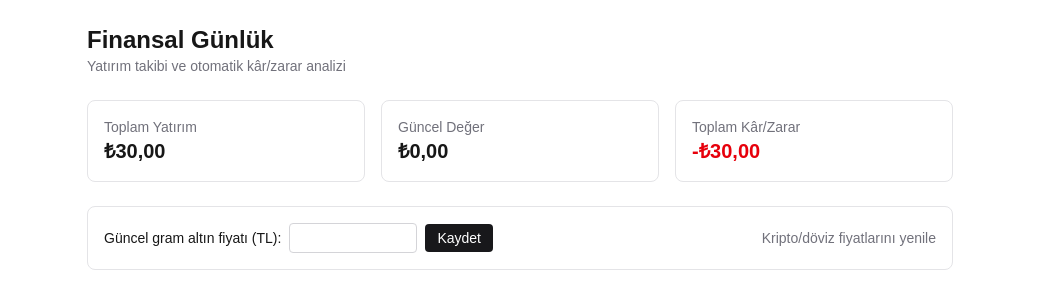
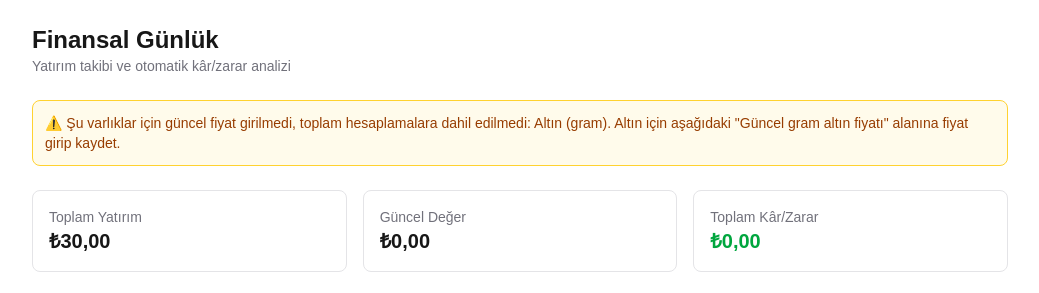
Before and after one commit to alyacan/Financial_diary-, a Next.js app: page / in a window 1280 px wide. Both pictures are taken after typing "2020-01-15", "10:30", "5", "5", "5", "Sample" into the empty fields and a click on the button "İşlemi Kaydet". Shown: the top 293 px of the page, without its empty margins (120-1159 px from the left). Built offline with nearby package versions, Linux system fonts and the light colour scheme; no server answers.

Commit message:
Fix misleading -100% loss when current price is not yet set; show clear warning instead

```diff
--- a/src/app/page.tsx
+++ b/src/app/page.tsx
@@ -4,7 +4,7 @@ import { useEffect, useState } from "react";
 import TransactionForm from "@/components/TransactionForm";
 import PortfolioChart from "@/components/PortfolioChart";
 import TransactionTable from "@/components/TransactionTable";
-import { Transaction } from "@/lib/types";
+import { Transaction, ASSET_LABELS } from "@/lib/types";
 import { addTransaction, deleteTransaction, loadTransactions } from "@/lib/storage";
 import { fetchLivePrices, getManualGoldPrice, setManualGoldPrice } from "@/lib/prices";
 import { calculatePositions, calculateTransactionProfits, priceKey, PriceMap } from "@/lib/calculations";
@@ -58,8 +58,11 @@ export default function Home() {
   const positions = calculatePositions(transactions, prices);
   const rows = calculateTransactionProfits(transactions, prices);
   const totalInvested = positions.reduce((sum, p) => sum + p.totalInvested, 0);
-  const totalValue = positions.reduce((sum, p) => sum + p.currentValue, 0);
-  const totalProfit = totalValue - totalInvested;
+  const pricedPositions = positions.filter((p) => p.priceAvailable);
+  const totalValue = pricedPositions.reduce((sum, p) => sum + p.currentValue, 0);
+  const investedWithPrice = pricedPositions.reduce((sum, p) => sum + p.totalInvested, 0);
+  const totalProfit = totalValue - investedWithPrice;
+  const missingPricePositions = positions.filter((p) => !p.priceAvailable);
 
   return (
     <div className="mx-auto flex max-w-5xl flex-col gap-6 p-6">
@@ -67,6 +70,14 @@ export default function Home() {
         <h1 className="text-2xl font-bold">Finansal Günlük</h1>
         <p className="text-sm text-zinc-500">Yatırım takibi ve otomatik kâr/zarar analizi</p>
       </header>
+
+      {missingPricePositions.length > 0 && (
+        <div className="rounded-lg border border-amber-300 bg-amber-50 p-3 text-sm text-amber-800 dark:border-amber-800 dark:bg-amber-950 dark:text-amber-200">
+          ⚠️ Şu varlıklar için güncel fiyat girilmedi, toplam hesaplamalara dahil edilmedi:{" "}
+          {missingPricePositions.map((p) => `${ASSET_LABELS[p.assetType] ?? p.assetType} (${p.subType})`).join(", ")}.
+          {" "}Altın için aşağıdaki "Güncel gram altın fiyatı" alanına fiyat girip kaydet.
+        </div>
+      )}
 
       <section className="grid grid-cols-1 gap-4 sm:grid-cols-3">
         <div className="rounded-lg border border-zinc-200 p-4 dark:border-zinc-800">
--- a/src/components/PortfolioChart.tsx
+++ b/src/components/PortfolioChart.tsx
@@ -2,14 +2,9 @@
 
 import { PieChart, Pie, Cell, Tooltip, Legend, ResponsiveContainer } from "recharts";
 import { PositionSummary } from "@/lib/calculations";
+import { ASSET_LABELS } from "@/lib/types";
 
 const COLORS = ["#eab308", "#f97316", "#3b82f6", "#22c55e", "#a855f7", "#ef4444"];
-
-const ASSET_LABELS: Record<string, string> = {
-  gold: "Altın",
-  crypto: "Kripto",
-  forex: "Döviz",
-};
 
 interface Props {
   positions: PositionSummary[];
--- a/src/components/TransactionTable.tsx
+++ b/src/components/TransactionTable.tsx
@@ -2,13 +2,8 @@
 
 import { Fragment, useState } from "react";
 import { TransactionProfit } from "@/lib/calculations";
+import { ASSET_LABELS } from "@/lib/types";
 import HistoricalEventPanel from "./HistoricalEventPanel";
-
-const ASSET_LABELS: Record<string, string> = {
-  gold: "Altın",
-  crypto: "Kripto",
-  forex: "Döviz",
-};
 
 function formatTRY(value: number): string {
   return value.toLocaleString("tr-TR", { style: "currency", currency: "TRY" });
@@ -43,13 +38,21 @@ export default function TransactionTable({ rows, onDelete }: Props) {
           </tr>
         </thead>
         <tbody>
-          {rows.map(({ transaction, currentPrice, profit, profitPercent }) => (
+          {rows.map(({ transaction, currentPrice, profit, profitPercent, priceAvailable }) => (
             <Fragment key={transaction.id}>
               <tr className="border-b border-zinc-100 dark:border-zinc-900">
                 <td className="p-2">{transaction.date} {transaction.time}</td>
                 <td className="p-2">{ASSET_LABELS[transaction.assetType] ?? transaction.assetType} ({transaction.subType})</td>
                 <td className="p-2">{transaction.quantity}</td>
                 <td className="p-2">{formatTRY(transaction.buyPrice)}</td>
+                {!priceAvailable ? (
+                  <>
+                    <td className="p-2 text-zinc-400 italic" colSpan={3}>
+                      Güncel fiyat girilmedi
+                    </td>
+                  </>
+                ) : (
+                  <>
                     <td className="p-2">{formatTRY(currentPrice)}</td>
                     <td className={`p-2 font-medium ${profit >= 0 ? "text-green-600" : "text-red-600"}`}>
                       {profit >= 0 ? "🟢" : "🔴"} {formatTRY(profit)}
@@ -57,6 +60,8 @@ export default function TransactionTable({ rows, onDelete }: Props) {
                     <td className={`p-2 ${profitPercent >= 0 ? "text-green-600" : "text-red-600"}`}>
                       {profitPercent.toFixed(2)}%
                     </td>
+                  </>
+                )}
                 <td className="p-2 max-w-[160px] truncate" title={transaction.note}>{transaction.note}</td>
                 <td className="p-2 flex gap-2">
                   <button
--- a/src/lib/calculations.ts
+++ b/src/lib/calculations.ts
@@ -16,6 +16,7 @@ export interface PositionSummary {
   currentValue: number;
   totalProfit: number;
   profitPercent: number;
+  priceAvailable: boolean;
 }
 
 export interface TransactionProfit {
@@ -25,6 +26,7 @@ export interface TransactionProfit {
   cost: number;
   profit: number;
   profitPercent: number;
+  priceAvailable: boolean;
 }
 
 function transactionCost(t: Transaction): number {
@@ -47,6 +49,7 @@ export function calculatePositions(
     const totalInvested = txs.reduce((sum, t) => sum + transactionCost(t), 0);
     const averageCost = totalQuantity > 0 ? totalInvested / totalQuantity : 0;
     const currentPrice = prices[key] ?? 0;
+    const priceAvailable = currentPrice > 0;
     const currentValue = totalQuantity * currentPrice;
     const totalProfit = currentValue - totalInvested;
     const profitPercent = totalInvested > 0 ? (totalProfit / totalInvested) * 100 : 0;
@@ -61,6 +64,7 @@ export function calculatePositions(
       currentValue,
       totalProfit,
       profitPercent,
+      priceAvailable,
     };
   });
 }
@@ -71,10 +75,11 @@ export function calculateTransactionProfits(
 ): TransactionProfit[] {
   return transactions.map((t) => {
     const currentPrice = prices[priceKey(t.assetType, t.subType)] ?? 0;
+    const priceAvailable = currentPrice > 0;
     const cost = transactionCost(t);
     const currentValue = t.quantity * currentPrice;
     const profit = currentValue - cost;
     const profitPercent = cost > 0 ? (profit / cost) * 100 : 0;
-    return { transaction: t, currentPrice, currentValue, cost, profit, profitPercent };
+    return { transaction: t, currentPrice, currentValue, cost, profit, profitPercent, priceAvailable };
   });
 }
--- a/src/lib/types.ts
+++ b/src/lib/types.ts
@@ -1,4 +1,10 @@
 export type AssetType = "gold" | "crypto" | "forex";
+
+export const ASSET_LABELS: Record<string, string> = {
+  gold: "Altın",
+  crypto: "Kripto",
+  forex: "Döviz",
+};
 
 export const CRYPTO_OPTIONS = [
   { id: "bitcoin", label: "Bitcoin (BTC)" },
```
Lines whose indentation alone changed are shown as unchanged.
